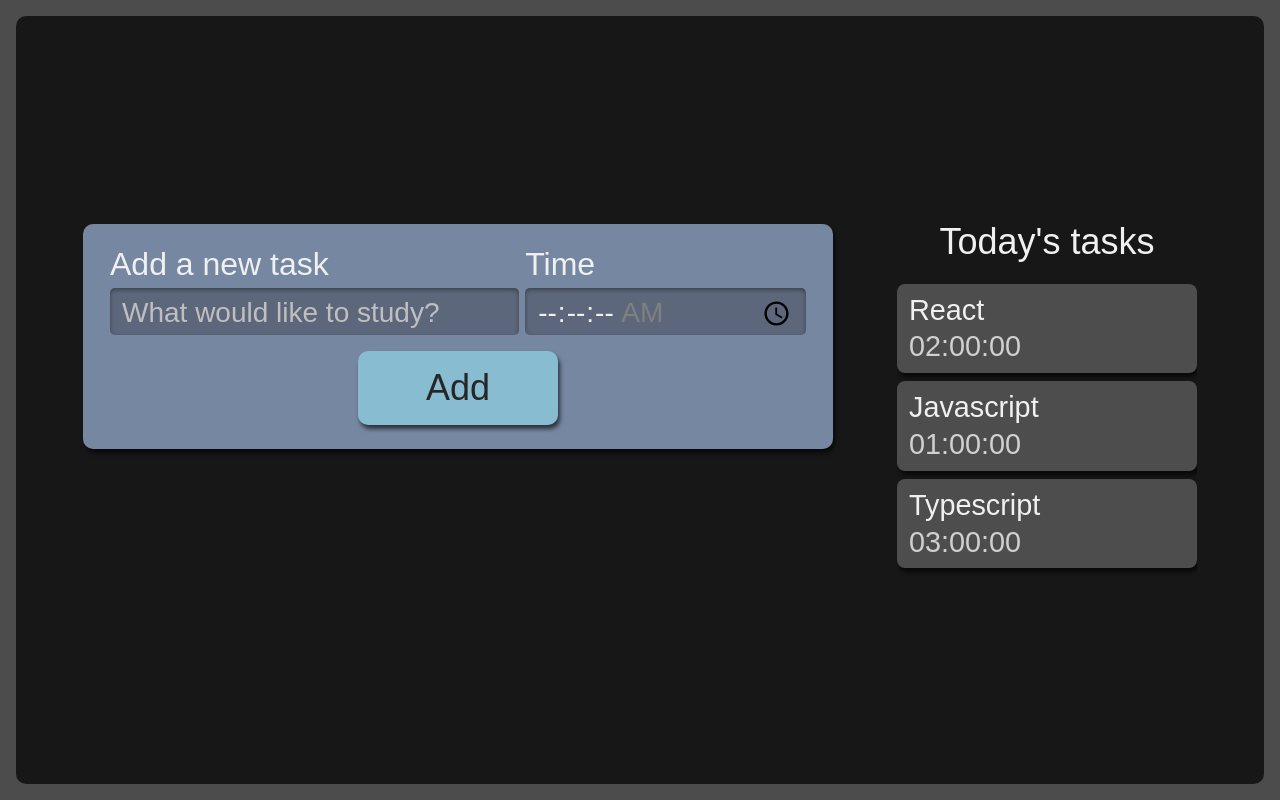
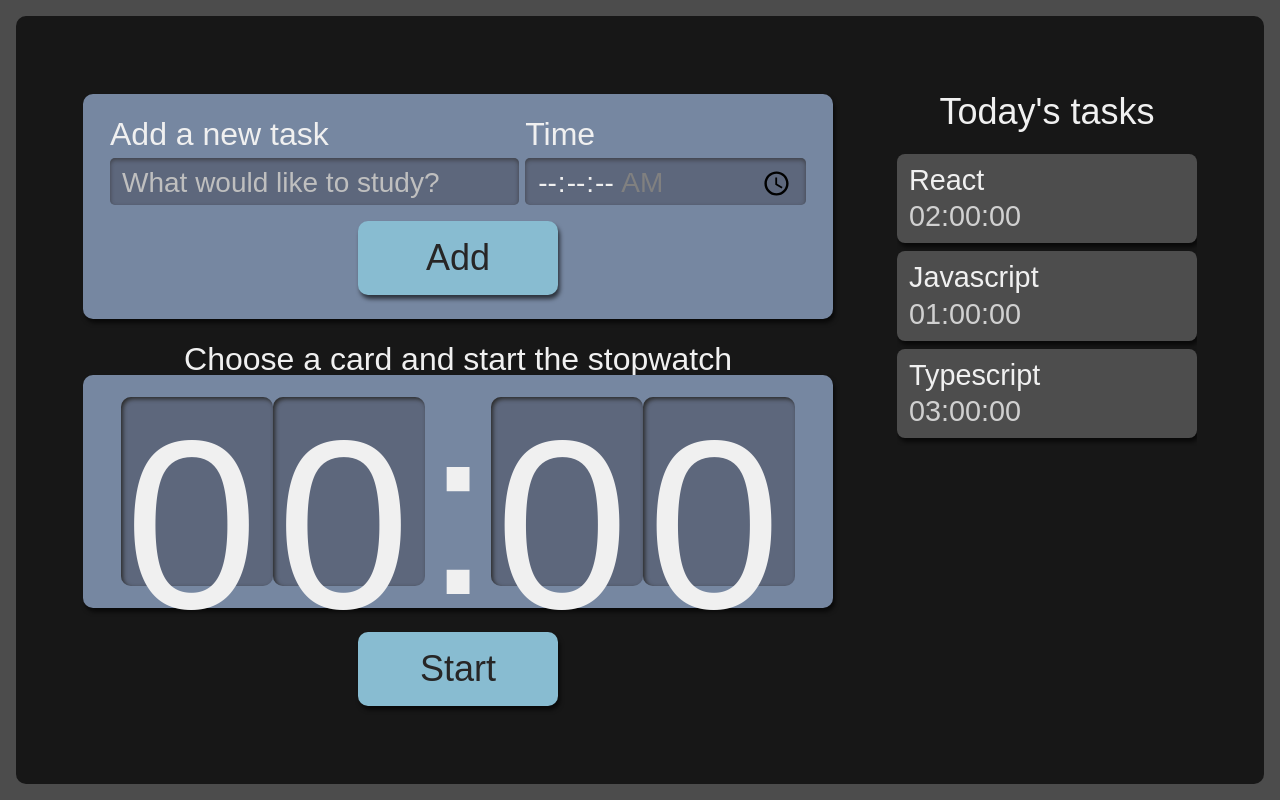
Before and after one commit to victorzottmann/study-tracker, a React (Create React App) app: page / in a window 1280 px wide. Built offline with nearby package versions, Linux system fonts and the light colour scheme.

Commit message:
add and style Stopwatch and Clock components

```diff
--- /dev/null
+++ b/src/components/Stopwatch/Clock/Clock.module.scss
@@ -0,0 +1,21 @@
+.clockNumber {
+  background-color: #5D677C;
+  box-shadow: 2px 2px 4px #2B2B2B inset;
+  height: 3.6rem;
+  width: 3rem;
+  padding: 8px 4px;
+  border-radius: 10px;
+
+  @media screen and (min-width:1280px) {
+    height: 10.8rem;
+    width: 9rem;
+  }
+}
+
+.clockDivider {
+  height: 4.2rem;
+
+  @media screen and (min-width:1280px) {
+    height: 12.6rem;
+  }
+}
--- /dev/null
+++ b/src/components/Stopwatch/Clock/index.tsx
@@ -0,0 +1,15 @@
+import style from './Clock.module.scss'
+
+const Clock = () => {
+  return (
+    <>
+      <span className={style.clockNumber}>0</span>
+      <span className={style.clockNumber}>0</span>
+      <span className={style.clockDivider}>:</span>
+      <span className={style.clockNumber}>0</span>
+      <span className={style.clockNumber}>0</span>
+    </>
+  );
+}
+
+export default Clock;
--- /dev/null
+++ b/src/components/Stopwatch/Stopwatch.module.scss
@@ -0,0 +1,59 @@
+.stopwatch {
+  display: flex;
+  flex-direction: column;
+  align-items: center;
+  grid-area: cronometro;
+
+  .clockWrapper {
+    align-items: center;
+    background-color: #7687A1;
+    border-radius: 10px;
+    box-shadow: 2px 4px 4px #0000009F;
+    box-sizing: border-box;
+    display: flex;
+    font-size: 5rem;
+    justify-content: center;
+    margin-bottom: 24px;
+    padding: 16px 12px;
+    width: 100%;
+  }
+
+  .title {
+    font-size: 2rem;
+  }
+
+  button {
+    background-color: #88bcd1;
+    border-radius: 10px;
+    box-shadow: 2px 4px 4px #0000009F;
+    color: #272626;
+    cursor: pointer;
+    font-size: 1.25rem;
+    padding: 16px;
+    width: 150px;
+
+    &:active {
+      background-color: #7CA6B7;
+      box-shadow: 2px 2px 4px #0000009F inset;
+      cursor: auto;
+    }
+  }
+
+  @media screen and (min-width:1280px) {
+
+    .clockWrapper{
+      font-size: 15rem;
+    }
+
+    p {
+      font-size: 2rem;
+    }
+
+    button {
+      grid-column-start: span 2;
+      justify-self: center;
+      width: 200px;
+      font-size: 2.25rem;
+    }
+  }
+}
--- /dev/null
+++ b/src/components/Stopwatch/index.tsx
@@ -0,0 +1,17 @@
+import Button from "../Button"
+import Clock from "./Clock"
+import style from './Stopwatch.module.scss'
+
+const Stopwatch = () => {
+  return (
+    <div className={style.stopwatch}>
+      <p className={style.title}>Choose a card and start the stopwatch</p>
+      <div className={style.clockWrapper}>
+        <Clock />
+      </div>
+      <Button text="Start" />
+    </div>
+  );
+}
+
+export default Stopwatch;
--- a/src/pages/App.tsx
+++ b/src/pages/App.tsx
@@ -1,7 +1,6 @@
-import React from 'react';
-
 import Form from '../components/Form';
 import List from '../components/List';
+import Stopwatch from '../components/Stopwatch';
 import style from './App.module.scss';
 
 const App = () => {
@@ -9,6 +8,7 @@
     <div className={style.App}>
       <Form />
       <List />
+      <Stopwatch />
     </div>
   );
 }
```
